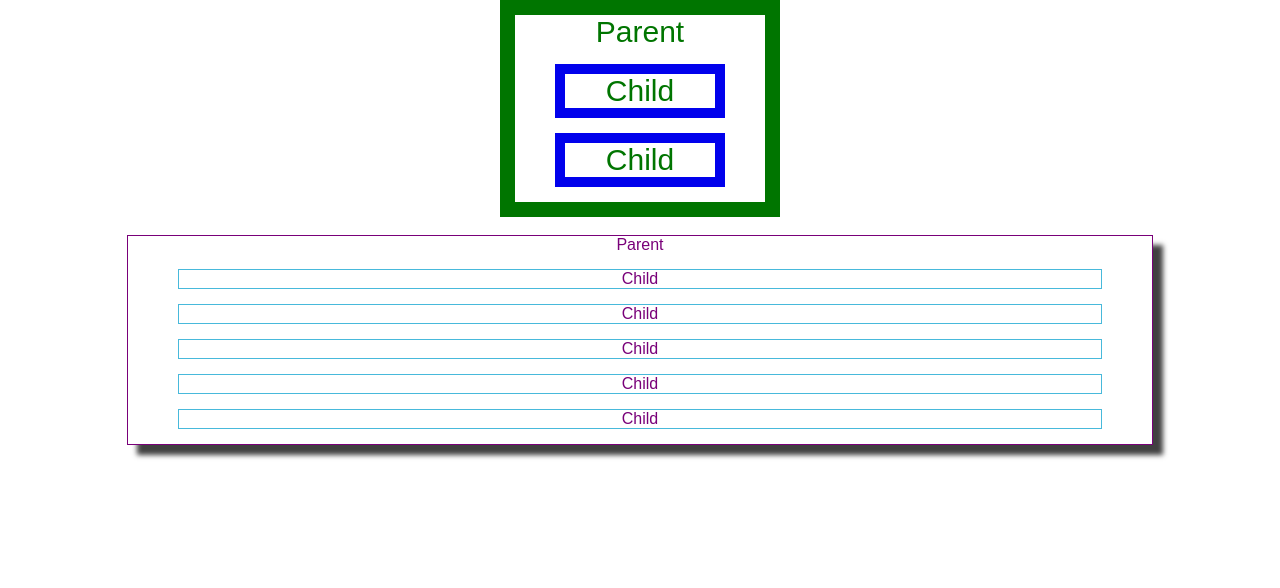
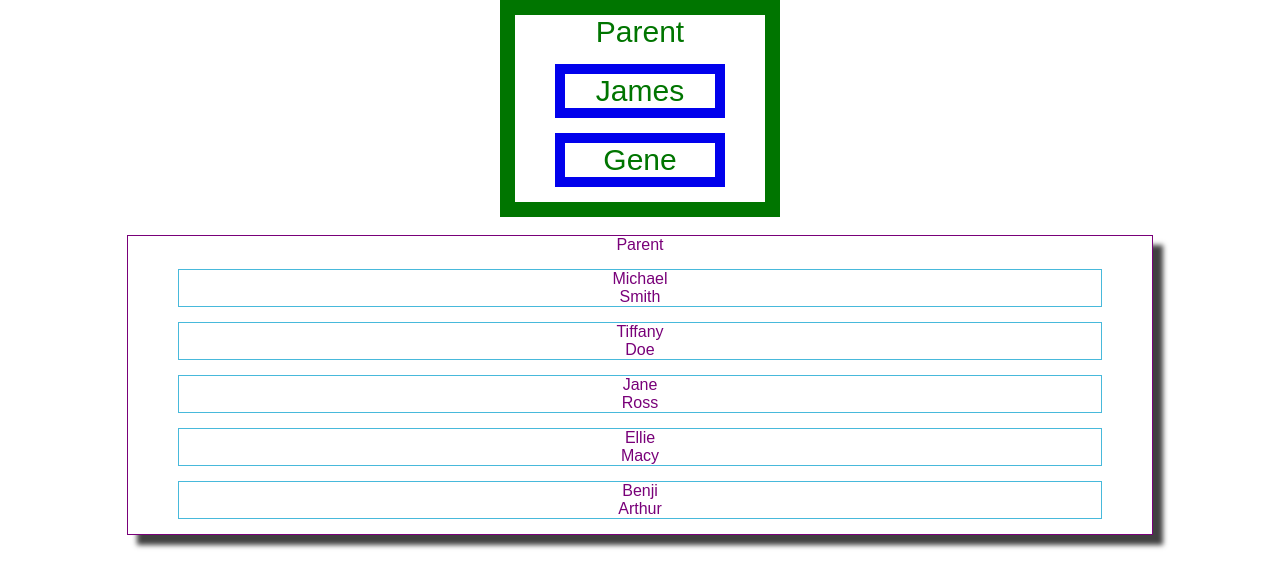
Before and after one commit to Intellemerc/2017TampaCCExample, a React (Create React App) app: page / in a window 1280 px wide. Shown: the top 588 px of the page. Built offline with nearby package versions, Linux system fonts and the light colour scheme; the HTML template or start-up script is replaced by a standard one.

Commit message:
Differ the two example a bit and set it up to accept props

```diff
--- a/src/App.tsx
+++ b/src/App.tsx
@@ -9,16 +9,16 @@ class App extends React.Component {
     return (
       <div className="App">
         <Parent>
-          <Child />
-          <Child />
+          <Child FName="James" />
+          <Child FName="Gene" />
         </Parent>
         <br />
         <Parent2>
-          <Child />
-          <Child />
-          <Child />
-          <Child />
-          <Child />
+          <Child FName="Michael" LName="Smith" />
+          <Child FName="Tiffany" LName="Doe" />
+          <Child FName="Jane" LName="Ross" />
+          <Child FName="Ellie" LName="Macy" />
+          <Child FName="Benji" LName="Arthur" />
         </Parent2>
       </div>
     );
--- a/src/Child.tsx
+++ b/src/Child.tsx
@@ -1,7 +1,15 @@
 import * as React from "react";
 
-interface Props {}
+interface Props {
+  FName: string;
+  LName?: string;
+}
 
 export default (props: Props) => {
-  return <div>Child</div>;
+  return (
+    <div>
+      <div>{props.FName}</div>
+      {props.LName ? <div>{props.LName}</div> : null}
+    </div>
+  );
 };
--- a/src/Parent.css
+++ b/src/Parent.css
@@ -1,7 +1,7 @@
 .Parent {
   margin: 15px;
 }
-.Children div {
+.Children > div {
   margin: 15px auto;
 }
 
@@ -12,7 +12,7 @@
   color: rgb(0, 117, 0);
   font-size: 30px;
 }
-.DefaultChildren div {
+.DefaultChildren > div {
   border: 10px solid rgb(1, 1, 236);
   width: 150px;
 }
@@ -24,7 +24,7 @@
   margin: 0 auto;
   color: rgb(121, 0, 121);
 }
-.Children2 div {
+.Children2 > div {
   border: 1px solid rgb(72, 185, 219);
   width: 90%;
 }
```
